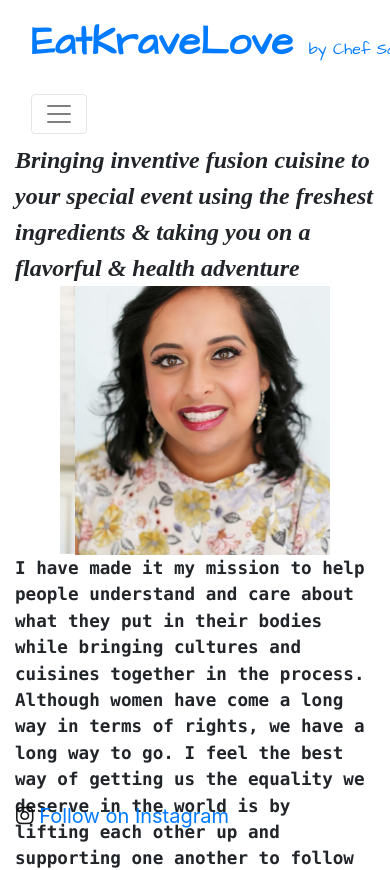
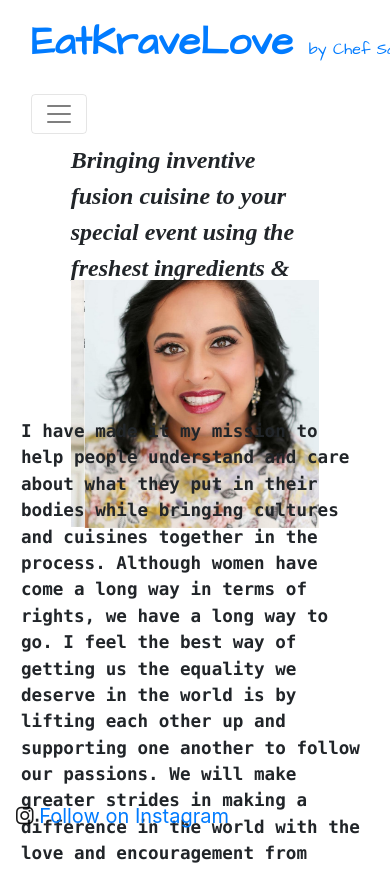
Before and after one commit to michaelpaulcuccia/eatkravelove, a React (Create React App) app in the folder client/: page / in a window 390 px wide. Shown: the top 870 px of the page. Built offline with nearby package versions, Linux system fonts and the light colour scheme.

Commit message:
mobile responsiveness sucks

```diff
--- a/client/src/App.js
+++ b/client/src/App.js
@@ -8,7 +8,6 @@
 import Logout from './components/users/Logout';
 import OrderForm from './components/order/OrderForm';
 import Testimonials from './components/Testimonials';
-
 
 const App = () => {
 
--- a/client/src/components/layout/Landing.js
+++ b/client/src/components/layout/Landing.js
@@ -1,5 +1,5 @@
 import React from 'react';
-import { Col, Row } from "react-bootstrap";
+import { Col, Row, Navbar } from "react-bootstrap";
 import Caro from './landingComponents/Caro';
 import LandingQuote from './landingComponents/LandingQuote';
 import LandingQuoteTwo from './landingComponents/LandingQuoteTwo';
@@ -25,6 +25,21 @@
 
             </Row>
 
+            <div className="container">
+                <Navbar fixed="bottom">
+                    <Navbar.Brand>
+                        <i className='fab fa-instagram'></i>
+                        <a
+                            style={{ textDecoration: 'none' }}
+                            className='footer_anchortag'
+                            href='https://www.instagram.com/eatkravelove/?hl=en'
+                            target="_blank"
+                            rel="noreferrer"> Follow on Instagram
+                        </a>
+                    </Navbar.Brand>
+                </Navbar>
+            </div>
+
         </div>
     )
 }
--- a/client/src/components/layout/Navie.js
+++ b/client/src/components/layout/Navie.js
@@ -46,12 +46,6 @@
                 </Navbar.Collapse>
             </Navbar>
 
-            <Navbar fixed="bottom">
-                <Navbar.Brand>
-                    <i className='fab fa-instagram'></i>
-                    <a style={{ textDecoration: 'none' }} className='footer_anchortag' href='https://www.instagram.com/eatkravelove/?hl=en' target="_blank" rel="noreferrer"> Follow on Instagram</a>
-                </Navbar.Brand>
-            </Navbar>
         </div>
     )
 }
--- a/client/src/components/layout/landingComponents/LandingQuote.js
+++ b/client/src/components/layout/landingComponents/LandingQuote.js
@@ -1,8 +1,9 @@
 import React from 'react';
+import '../../../style/LandingQuoteStyle.css';
 
 const LandingQuote = () => {
     return (
-        <div style={{ fontFamily: 'papyrus', fontStyle: 'oblique', fontWeight: 'bold', fontSize: '1.5em' }}>
+        <div className='landing_quote' >
             Bringing inventive fusion cuisine to your special event using the freshest ingredients & taking you on a flavorful & health adventure
         </div>
     )
--- a/client/src/components/layout/landingComponents/LandingQuoteTwo.js
+++ b/client/src/components/layout/landingComponents/LandingQuoteTwo.js
@@ -1,10 +1,10 @@
 import React from 'react';
+import '../../../style/LandingQuoteStyle.css';
 
 const LandingQuote = () => {
     return (
         <div
-            style={{ fontFamily: 'monaco', fontStyle: 'normal', fontWeight: '600', fontSize: '1.1em' }}
-        >
+            className='landing_quoteTwo' >
             I have made it my mission to help people understand and care about what they put in their bodies while bringing cultures and cuisines together in the process. Although women have come a long way in terms of rights, we have a long way to go. I feel the best way of getting us the equality we deserve in the world is by lifting each other up and supporting one another to follow our passions. We will make greater strides in making a difference in the world with the love and encouragement from other female entrepreneurs.
         </div>
     )
--- a/client/src/style/AdministratorStyle.css
+++ /dev/null
@@ -1,3 +0,0 @@
-.MuiPaper-root {
-    margin-top: 100px;
-}
--- a/client/src/style/CaroStyle.css
+++ b/client/src/style/CaroStyle.css
@@ -1,11 +1,27 @@
-/* .carousel {
-    width: 585px;
-    height: 325px;
-    margin: auto;
-  } */
+/*585 width, 325 height*/
 
-  .carousel {
-    width: 75%;
-    height: 75%;
+.carousel {
+    width: 497.25px;
+    height: 276.25px;
     margin: auto;
   }
+
+  /*Tablets */
+@media(max-width: 768px){
+  .carousel {
+    width: 323.25px;
+    height: 179.50px;
+    margin: auto;
+  }
+
+}
+
+/*Mobile*/
+@media(max-width: 500px){
+  .carousel {
+    width: 248.50px;
+    height: 138px;
+    margin: auto;
+  }
+
+}
--- /dev/null
+++ b/client/src/style/LandingQuoteStyle.css
@@ -0,0 +1,51 @@
+.landing_quote {
+    font-family: Papyrus;
+    font-style: oblique;
+    font-weight: bold;
+    font-size: 1.5em;
+    width: 248.50px;
+    height: 138px;
+    margin: auto;
+}
+
+.landing_quoteTwo {
+    font-family: Monaco;
+    font-style: normal;
+    font-weight: 600;
+    font-size: 1.1em;
+    width: 348px;
+    height: 193.25px;
+    margin: auto;
+}
+
+
+  /*Tablets */
+  /* @media(max-width: 768px){
+    .landing_quote {
+      width: 161.50px;
+      height: 89.75px;
+      margin: auto;
+    }
+
+    .landing_quoteTwo {
+      width: 226.25px;
+      height: 125.50px;
+      margin: auto;
+    }
+
+  } */
+
+  /* Mobile */
+  /* @media(max-width: 500px){
+    .landing_quote {
+      width: 124.25px;
+      height: 69px;
+      margin: auto;
+    }
+
+    .landing_quoteTwo {
+        width: 174px;
+        height: 96.50px;
+        margin: auto;
+      }
+} */
```
